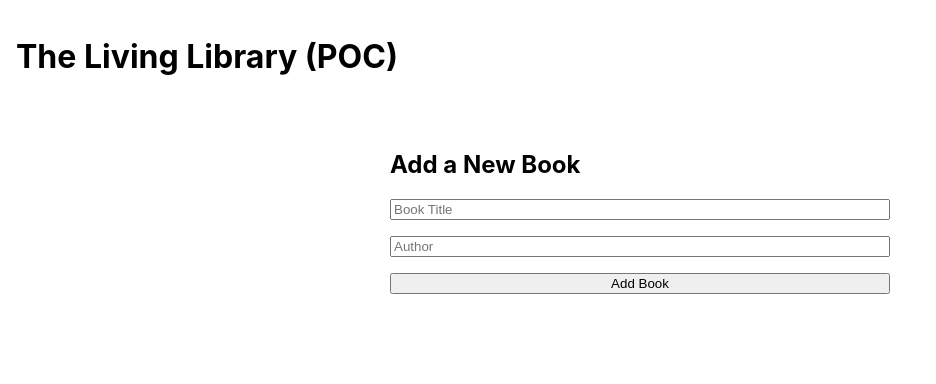
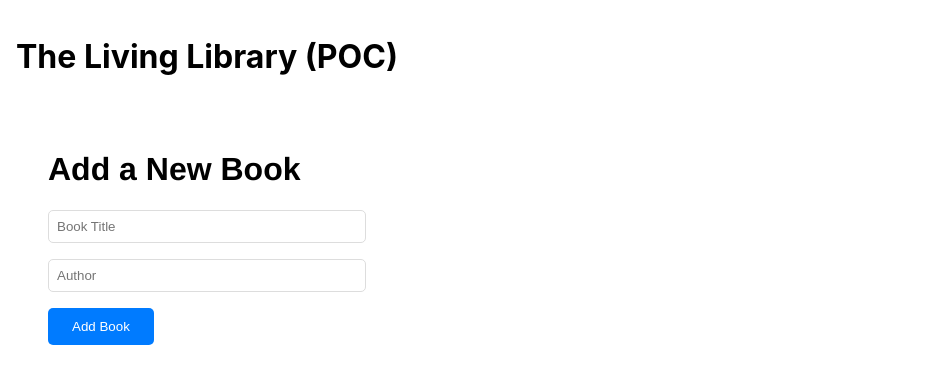
Before and after one commit to kratos0002/livinglibrary, a React (Create React App) app in the folder frontend/: page /books/add in a window 1280 px wide. Shown: the top 384 px of the page, without its empty margins (0-936 px from the left). Built offline with nearby package versions, Linux system fonts and the light colour scheme.

Commit message:
fix add book

```diff
--- a/frontend/src/pages/AddBookForm.js
+++ b/frontend/src/pages/AddBookForm.js
@@ -1,62 +1,81 @@
 import React, { useState } from "react";
 import axios from "axios";
 
-function AddBookForm() {
-  const [formData, setFormData] = useState({
-    title: "",
-    author: "",
-  });
-  const [loading, setLoading] = useState(false);
-  const [success, setSuccess] = useState(null);
-  const [error, setError] = useState(null);
+const AddBook = () => {
+  const [title, setTitle] = useState("");
+  const [author, setAuthor] = useState("");
+  const [statusMessage, setStatusMessage] = useState("");
 
-  const handleSubmit = async (e) => {
-    e.preventDefault();
-    setLoading(true);
+  const handleAddBook = async () => {
+    if (!title || !author) {
+      setStatusMessage("Title and Author are required.");
+      return;
+    }
 
     try {
-      const response = await axios.post(
-        "https://livinglibrary.onrender.com/api/books/add",
-        {
-          userId: 1, // Replace with actual user ID from auth
-          ...formData,
+      const response = await axios.post("https://livinglibrary.onrender.com/api/books/add/1", {
+        title,
+        author,
+      });
+
+      if (response.status === 200) {
+        setStatusMessage("Book added successfully!");
+        setTitle("");
+        setAuthor("");
       }
-      );
-      setSuccess(`Book "${response.data.book.title}" added successfully!`);
-      setFormData({ title: "", author: "" });
-    } catch (err) {
-      setError("Failed to add book. Please try again.");
-    } finally {
-      setLoading(false);
+    } catch (error) {
+      console.error("Error adding book:", error.message);
+      setStatusMessage("Failed to add book. Please try again.");
     }
   };
 
   return (
-    <div style={{ maxWidth: "500px", margin: "auto", padding: "2rem" }}>
-      <h2>Add a New Book</h2>
-      <form onSubmit={handleSubmit} style={{ display: "flex", flexDirection: "column", gap: "1rem" }}>
+    <div style={{ padding: "2rem", fontFamily: "'Helvetica', 'Arial', sans-serif" }}>
+      <h1>Add a New Book</h1>
       <input
         type="text"
         placeholder="Book Title"
-          value={formData.title}
-          onChange={(e) => setFormData({ ...formData, title: e.target.value })}
-          required
+        value={title}
+        onChange={(e) => setTitle(e.target.value)}
+        style={{
+          margin: "1rem 0",
+          padding: "0.5rem",
+          width: "300px",
+          border: "1px solid #ddd",
+          borderRadius: "5px",
+          display: "block",
+        }}
       />
       <input
         type="text"
         placeholder="Author"
-          value={formData.author}
-          onChange={(e) => setFormData({ ...formData, author: e.target.value })}
-          required
+        value={author}
+        onChange={(e) => setAuthor(e.target.value)}
+        style={{
+          margin: "1rem 0",
+          padding: "0.5rem",
+          width: "300px",
+          border: "1px solid #ddd",
+          borderRadius: "5px",
+          display: "block",
+        }}
       />
-        <button type="submit" disabled={loading}>
-          {loading ? "Adding..." : "Add Book"}
+      <button
+        onClick={handleAddBook}
+        style={{
+          padding: "0.7rem 1.5rem",
+          backgroundColor: "#007BFF",
+          color: "#fff",
+          border: "none",
+          borderRadius: "5px",
+          cursor: "pointer",
+        }}
+      >
+        Add Book
       </button>
-      </form>
-      {success && <p style={{ color: "green" }}>{success}</p>}
-      {error && <p style={{ color: "red" }}>{error}</p>}
+      {statusMessage && <p style={{ marginTop: "1rem", color: "red" }}>{statusMessage}</p>}
     </div>
   );
-}
+};
 
-export default AddBookForm;
+export default AddBook;
```
Also changed, not shown: 1 other file (tests, documents, lock files or other folders). Lines whose indentation alone changed are shown as unchanged.
